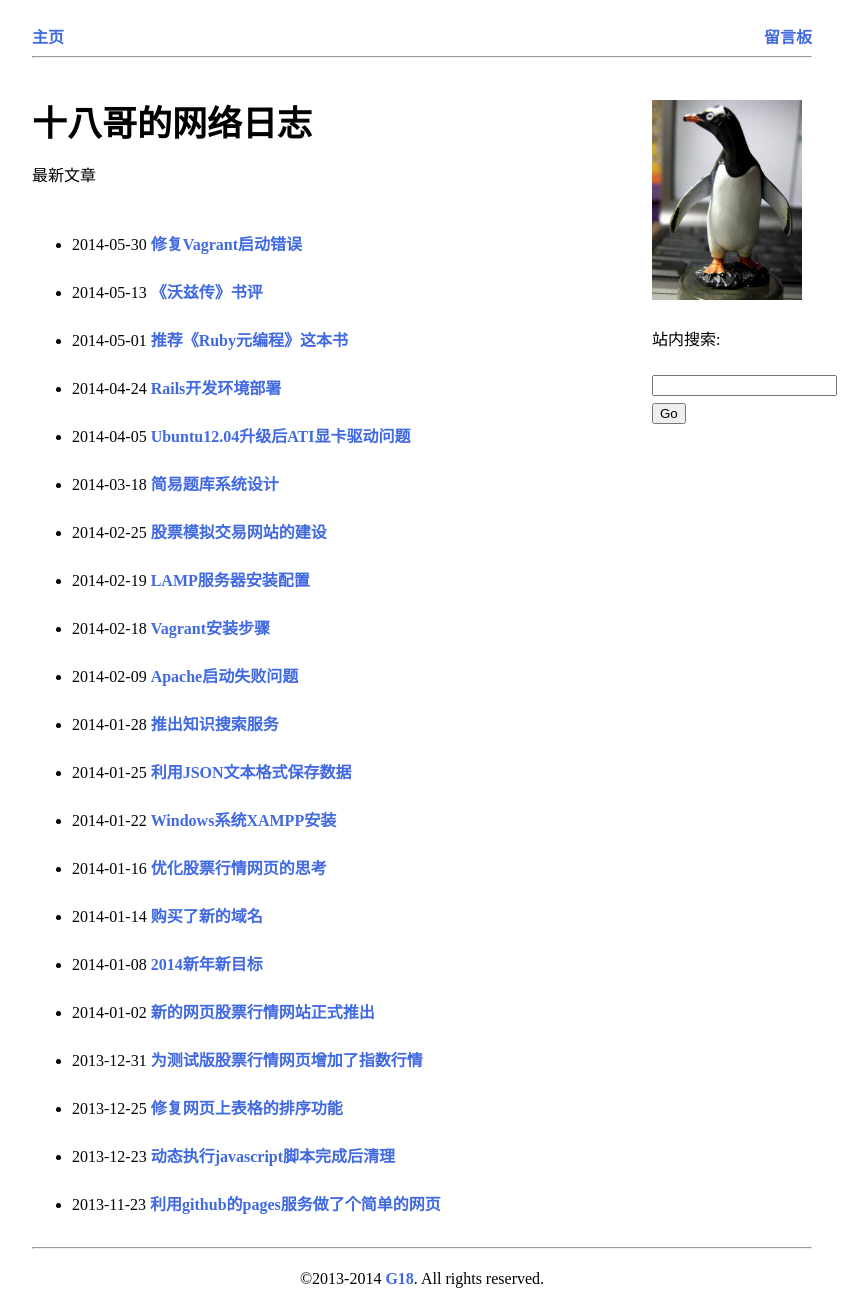
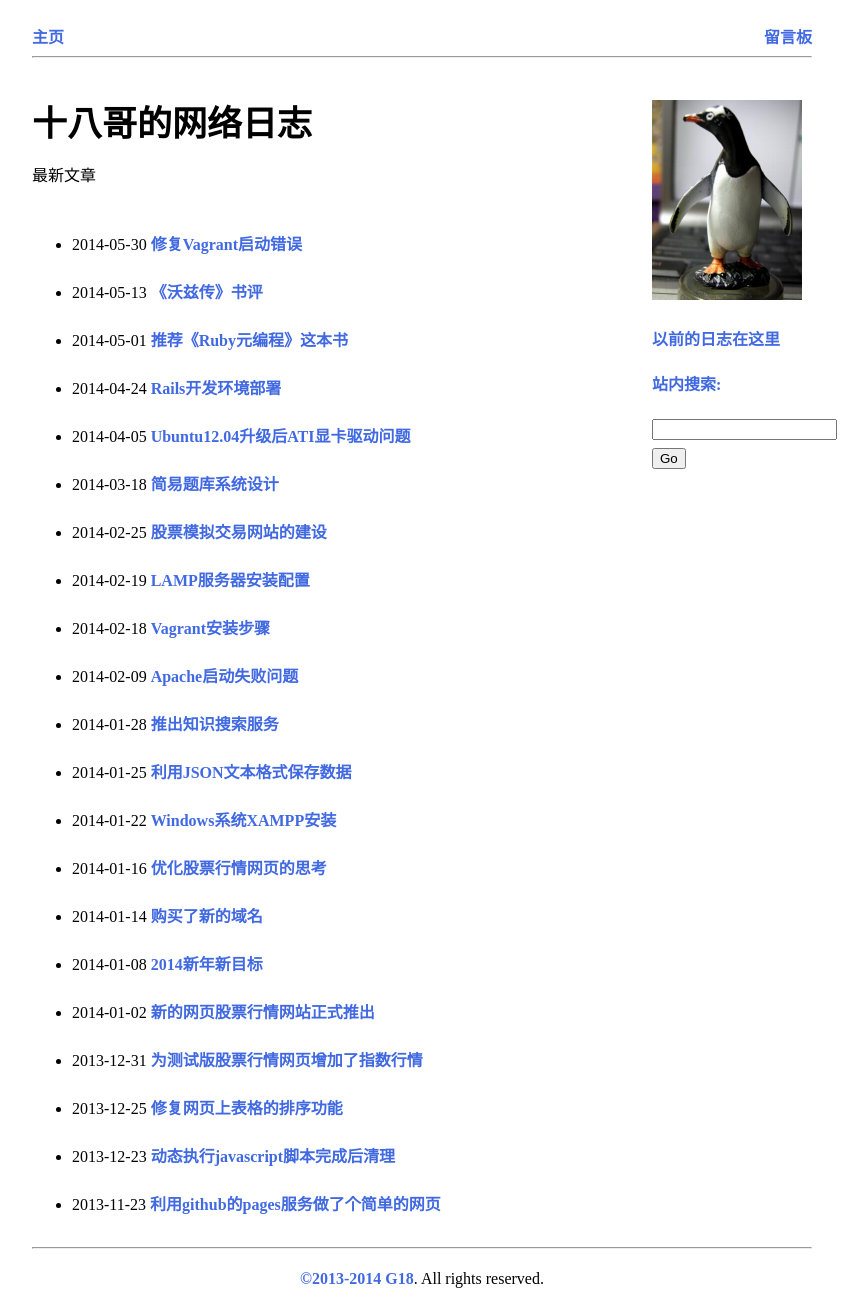
Before and after one commit to cforth/blog, a Jekyll site: the page built from index.html, in a window 1280 px wide. Shown: the whole page, without its empty margins (218-1086 px from the left). Built offline with Jekyll 4.4.1, drawn with Linux system fonts in a browser that asks for light colours; Markdown is read by kramdown in place of the engine named in the settings.

Commit message:
增加了以前日志的链接

```diff
--- a/_layouts/main.html
+++ b/_layouts/main.html
@@ -19,6 +19,7 @@
     <div id="menu">
       <br />
       <p><a href="http://weibo.com/superchaifei"><img src="{{ site.baseurl}}/my.jpg" width="150" height="200" title="十八哥的新浪微博"/></a></p>
+      <p><a href="http://www.douban.com/people/fiahc/notes">以前的日志在这里</p>
       <div id="searchui">
         <form method="get" id="searchform" action="http://www.google.com.hk/search">
           <p ><label for="searched_content">站内搜索:</label></p>
```
